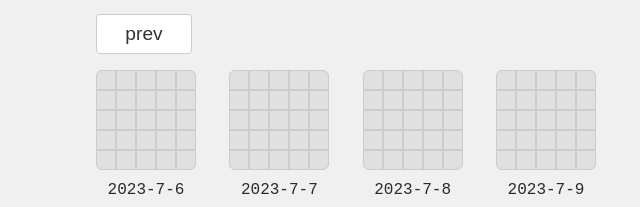
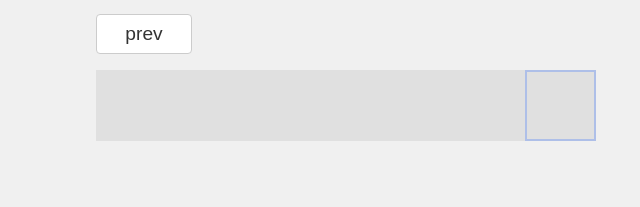
Before and after one commit to NWYLZW/25h, a React (Vite) app: page / in a window 1280 px wide. Shown: the part 649-856 px from the top of the page, without its empty margins (294-934 px from the left). After the commit the page ends 800 px from the top, so only its background shows below. Built offline with nearby package versions, Linux system fonts and the light colour scheme.

Commit message:
New timeline UI

```diff
--- a/src/App.scss
+++ b/src/App.scss
@@ -19,6 +19,45 @@
       }
     }
   }
+  > .timeline {
+    --card-size: 20px;
+    --active-border-size: calc(var(--card-size) / 5);
+
+    display: flex;
+    align-items: start;
+    margin-top: 1rem;
+    > .grid-for-25h {
+      grid-template-columns: repeat(5, var(--card-size));
+      grid-template-rows: repeat(5, var(--card-size));
+      min-width: calc(5 * var(--card-size));
+      max-width: calc(5 * var(--card-size));
+      border-radius: 0;
+      margin: 0;
+      padding: 0;
+      &.active::after {
+        content: '';
+        position: absolute;
+        top: 0;
+        left: 0;
+        width: 100%;
+        height: 100%;
+        box-sizing: border-box;
+        border: var(--active-border-size) solid #4A7BF755;
+        transition: .2s;
+      }
+      > .hour-card {
+        padding: 0;
+        cursor: default;
+        border: none;
+        border-radius: 0 !important;
+      }
+      > .hour-card > * { visibility: hidden }
+      > .hour-card:hover {
+        transform: none !important;
+      }
+      > .title { display: none }
+    }
+  }
 }
 
 button {
--- a/src/App.tsx
+++ b/src/App.tsx
@@ -7,7 +7,11 @@ import { Tags } from './components/Tags.tsx'
 import { ThemeSwitcher } from './components/ThemeSwitcher.tsx'
 
 export default function App() {
-  const [index, setIndex] = useState(0)
+  const now = Date.now()
+  const len = 7
+
+  const [offset, setOffset] = useState(0)
+  const [index, setIndex] = useState(len - 1)
 
   return <>
     <h1>
@@ -22,7 +26,7 @@ export default function App() {
     </h1>
     <Tags />
     <GridFor25H
-      notNow={index === 0 ? undefined : new Date(Date.now() + index * 24 * 60 * 60 * 1000)}
+      notNow={offset === 0 ? undefined : new Date(Date.now() + offset * 24 * 60 * 60 * 1000)}
       style={{ marginTop: 50 }}
     />
     <div style={{
@@ -30,23 +34,36 @@ export default function App() {
       justifyContent: 'space-between',
       marginTop: '1rem'
     }}>
-      <button onClick={() => setIndex(index - 1)}>
+      <button onClick={() => {
+        if (index > len / 2)
+          setIndex(index - 1)
+        setOffset(offset - 1)
+      }}>
         prev
       </button>
-      {index < 0 ? <button onClick={() => setIndex(index + 1)}>
+      {offset < 0 ? <button onClick={() => {
+        if (index > len / 2)
+          setIndex(index + 1)
+        setOffset(offset + 1)
+      }}>
         next
       </button> : null}
     </div>
-    <div style={{
-      display: 'flex',
-      gap: 33.33,
-      marginTop: '1rem'
-    }}>
-      {[...Array(4)].map((_, i) => <GridFor25H
-        key={i}
-        notNow={new Date(Date.now() + (index + (i - 3)) * 24 * 60 * 60 * 1000)}
-        size='small'
-      />)}
+    <div
+      className='timeline'
+      style={{
+        // @ts-ignore
+        '--card-size': `${100 / len}px`
+      }}
+      >
+      {[...Array(len)].map((_, i) => {
+        const d = offset + (i - index)
+        return d > 0 ? null : <GridFor25H
+          key={i}
+          notNow={new Date(now + d * 24 * 60 * 60 * 1000)}
+          className={i === index ? 'active' : ''}
+        />
+      })}
     </div>
     <ThemeSwitcher />
   </>
--- a/src/components/GridFor25H.tsx
+++ b/src/components/GridFor25H.tsx
@@ -18,10 +18,12 @@ const messages = [
 export function GridFor25H({
   notNow,
   size = 'large',
+  className,
   style
 }: {
   notNow?: Date
   size?: 'small' | 'large'
+  className?: string
   style?: CSSProperties
 }) {
   const [now, setNow] = useState(notNow ? notNow : new Date())
@@ -48,7 +50,7 @@ export function GridFor25H({
     return () => clearTimeout(i)
   }, [hour, notNow])
 
-  return <div className={`grid-for-25h ${size}`} style={style}>
+  return <div className={`grid-for-25h ${size} ${className}`} style={style}>
     {[...Array(25)].map((_, i) => <div
       key={i}
       className={
```
